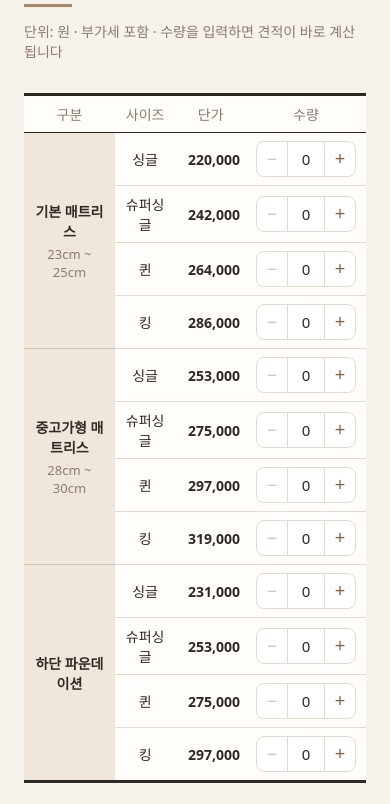
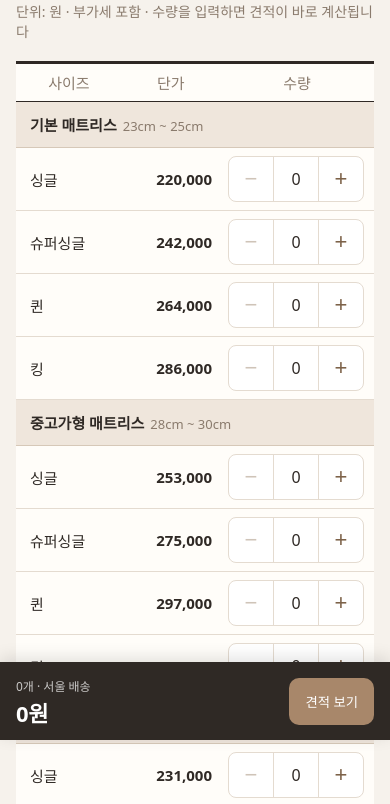
Before and after one commit to breezely12/asset-manager-dashborad, a plain HTML site: page frontend/quote.html in a window 390 px wide. Shown: the part 104-908 px from the top of the page. Drawn offline with Linux system fonts and the light colour scheme.

Commit message:
Optimize quote calculator for mobile
- Section header rows replace the rowspan category column on phones
- 44px touch targets, 16px inputs (no iOS zoom), safe-area padding
- Fixed bottom bar with live total and jump-to-summary button
- Home-screen web app meta tags

Co-Authored-By: Claude Opus 5.5 <noreply@anthropic.com>
Claude-Session: https://claude.ai/code/session_011QKubA2rrqMSLDCTJYaFLT

```diff
--- a/frontend/quote.html
+++ b/frontend/quote.html
@@ -2,7 +2,12 @@
 <html lang="ko">
 <head>
 <meta charset="UTF-8">
-<meta name="viewport" content="width=device-width, initial-scale=1">
+<meta name="viewport" content="width=device-width, initial-scale=1, viewport-fit=cover">
+<meta name="theme-color" content="#f6f2ec">
+<meta name="apple-mobile-web-app-capable" content="yes">
+<meta name="mobile-web-app-capable" content="yes">
+<meta name="apple-mobile-web-app-title" content="견적 계산기">
+<meta name="format-detection" content="telephone=no">
 <title>견적 계산기</title>
 <style>
   :root {
@@ -80,13 +85,41 @@
 
   .note { color: var(--muted); font-size: 14px; margin-top: 18px; }
 
+  tr.sec { display: none; }
+  .mbar { display: none; }
+  html { -webkit-text-size-adjust: 100%; }
+  button { touch-action: manipulation; -webkit-tap-highlight-color: transparent; }
+
+  @media (max-width: 900px) {
+    .card { position: static; }
+  }
   @media (max-width: 640px) {
+    .wrap { padding: calc(28px + env(safe-area-inset-top)) max(16px, env(safe-area-inset-right)) calc(110px + env(safe-area-inset-bottom)) max(16px, env(safe-area-inset-left)); }
     h1 { font-size: 28px; }
-    td, th { padding: 8px 6px; font-size: 14px; }
-    td.line { display: none; }
-    th.line { display: none; }
-    .stepper button { width: 30px; }
-    .stepper input { width: 38px; }
+    .sub { margin-bottom: 20px; }
+    th.cat-h, td.cat { display: none; }
+    tr.sec { display: table-row; }
+    tr.sec td { background: var(--cat); font-weight: 700; padding: 12px 14px; border-bottom: 1px solid #d6c8b8; }
+    tr.sec td small { font-weight: 400; color: var(--muted); margin-left: 6px; font-size: 13px; }
+    td, th { padding: 8px 8px; font-size: 15px; }
+    th.line, td.line { display: none; }
+    td.size { text-align: left; padding-left: 14px; width: auto; }
+    td.price { width: auto; }
+    td.qty { width: 1%; white-space: nowrap; padding-right: 10px; }
+    .stepper button { width: 44px; height: 44px; font-size: 22px; }
+    .stepper input { width: 46px; height: 44px; font-size: 16px; }
+    .seg button { padding: 14px 8px; font-size: 16px; }
+    .actions button { padding: 14px 6px; font-size: 15px; }
+    .items { max-height: none; }
+    .mbar {
+      display: flex; align-items: center; justify-content: space-between; gap: 12px;
+      position: fixed; left: 0; right: 0; bottom: 0; z-index: 10;
+      padding: 12px max(16px, env(safe-area-inset-right)) calc(12px + env(safe-area-inset-bottom)) max(16px, env(safe-area-inset-left));
+      background: var(--ink); color: #fff; box-shadow: 0 -4px 16px rgba(0,0,0,.12);
+    }
+    .mbar .mt { font-size: 12px; opacity: .75; }
+    .mbar b { display: block; font-size: 22px; font-variant-numeric: tabular-nums; letter-spacing: -0.3px; }
+    .mbar button { flex: none; border: none; border-radius: 10px; background: var(--accent); color: #fff; font: 700 15px/1 inherit; font-family: inherit; padding: 14px 16px; min-height: 44px; }
   }
   @media print {
     body { background: #fff; }
@@ -108,7 +141,7 @@
     <div>
       <table>
         <thead>
-          <tr><th>구분</th><th>사이즈</th><th>단가</th><th>수량</th><th class="line">금액</th></tr>
+          <tr><th class="cat-h">구분</th><th>사이즈</th><th>단가</th><th>수량</th><th class="line">금액</th></tr>
         </thead>
         <tbody id="tbody"></tbody>
       </table>
@@ -142,6 +175,11 @@
   </div>
 </div>
 
+<div class="mbar" id="mbar">
+  <div><span class="mt" id="mbarInfo">0개 · 서울 배송</span><b id="mbarTotal">0원</b></div>
+  <button id="mbarBtn">견적 보기</button>
+</div>
+
 <script>
   const SHIPPING = { seoul: 0, local: 60000 };
   const REGION_NAME = { seoul: "서울", local: "지방" };
@@ -168,6 +206,10 @@
     tr.id = "row-" + p.id;
     let html = "";
     if (i % 4 === 0) {
+      const sec = document.createElement("tr");
+      sec.className = "sec";
+      sec.innerHTML = `<td colspan="4">${p.cat.name}${p.cat.spec ? `<small>${p.cat.spec}</small>` : ""}</td>`;
+      tbody.appendChild(sec);
       html += `<td class="cat" rowspan="4">${p.cat.name}${p.cat.spec ? `<small>${p.cat.spec}</small>` : ""}</td>`;
     }
     html += `<td class="size">${p.size}</td>
@@ -232,6 +274,8 @@
     $("shipping").textContent = won(r.shipping);
     $("total").textContent = won(r.total);
     $("supply").textContent = r.supply.toLocaleString("ko-KR");
+    $("mbarInfo").textContent = `${r.count}개 · ${REGION_NAME[region]} 배송${r.shipping ? " +" + r.shipping.toLocaleString("ko-KR") : ""}`;
+    $("mbarTotal").textContent = won(r.total);
     $("tax").textContent = r.tax.toLocaleString("ko-KR");
   }
 
@@ -241,6 +285,7 @@
     toast.t = setTimeout(() => $("toast").textContent = "", 2200);
   }
 
+  $("mbarBtn").onclick = () => document.querySelector(".card").scrollIntoView({ behavior: "smooth", block: "start" });
   $("reset").onclick = () => { products.forEach(p => p.qty = 0); render(); toast("초기화했습니다"); };
   $("print").onclick = () => window.print();
   $("copy").onclick = async () => {
```
